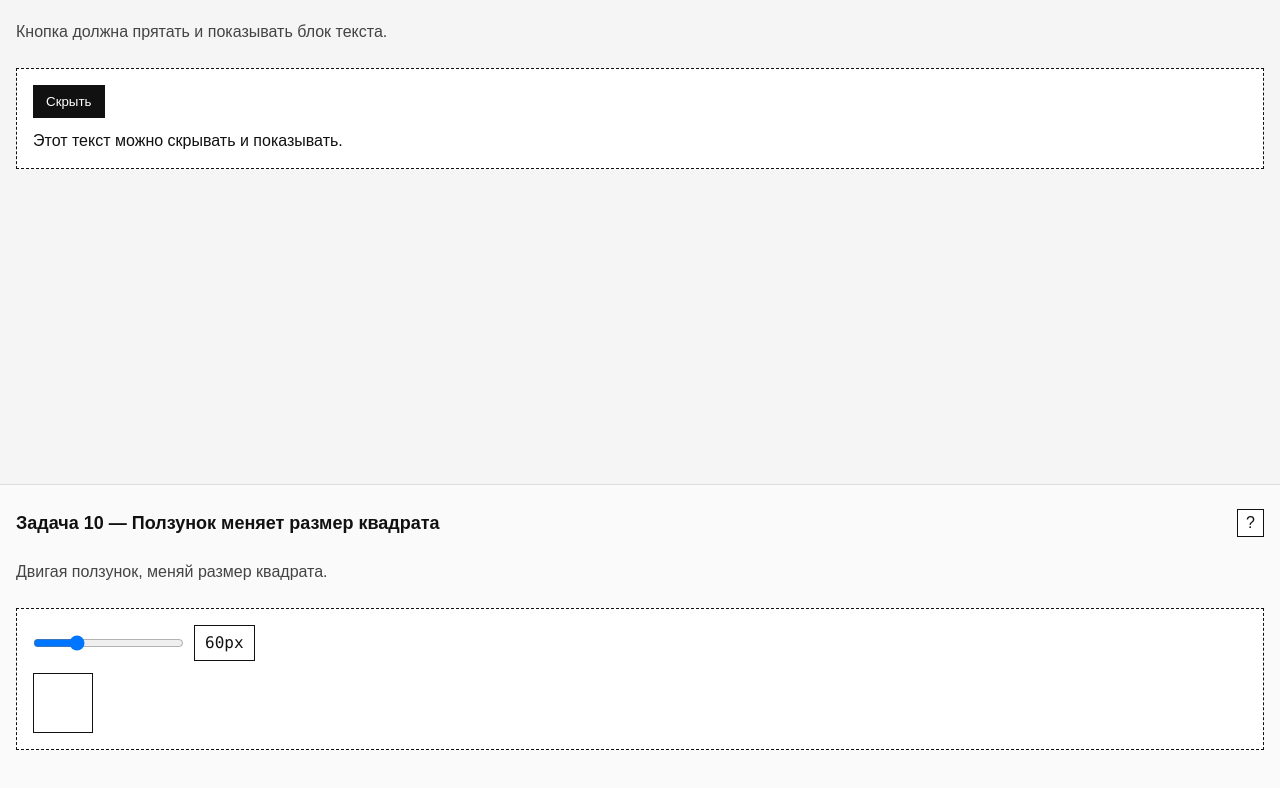
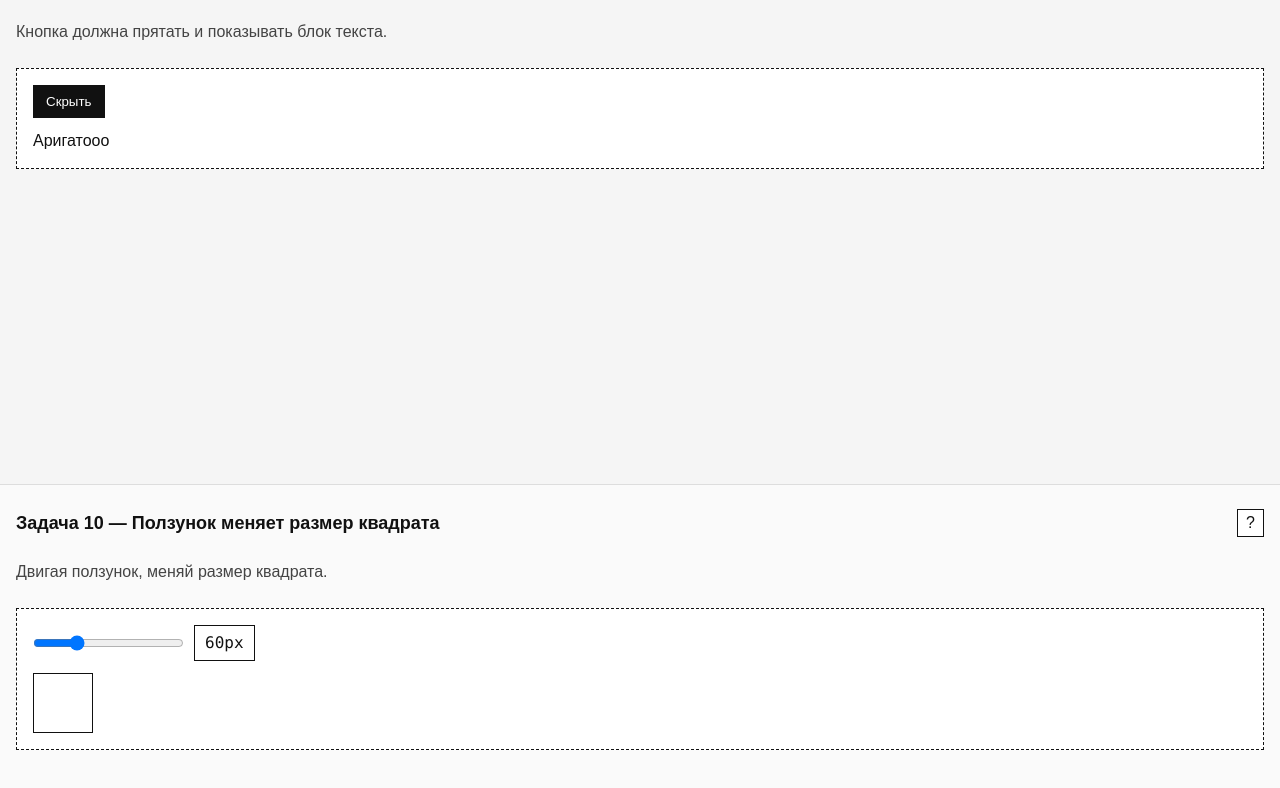
Before and after one commit to Mariadppp/MatveyChort2, a plain HTML site: page index.html in a window 1280 px wide. Shown: the part 4375-5163 px from the top of the page. Drawn offline with Linux system fonts and the light colour scheme.

Commit message:
Add files via upload

```diff
--- a/index.html
+++ b/index.html
@@ -246,7 +246,7 @@
               Скрыть
             </button>
           </div>
-          <p data-js="t9-text">Этот текст можно скрывать и показывать.</p>
+          <p data-js="t9-text">Аригатооо</p>
         </div>
       </div>
     </section>
```
